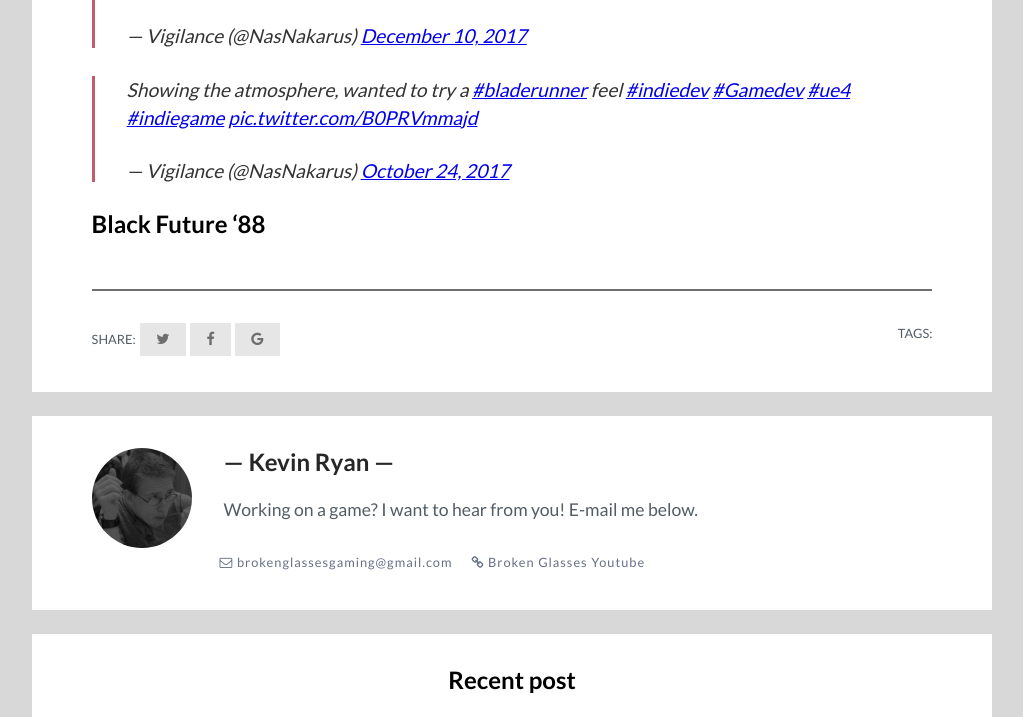
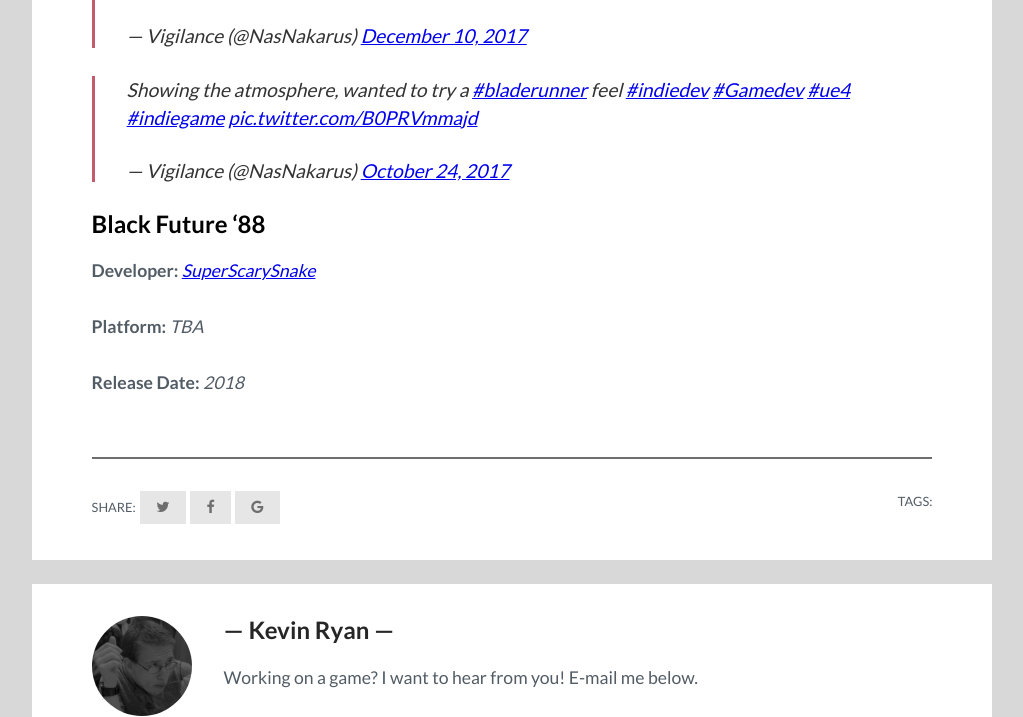
Before and after one commit to pizzapgh/broken_glasses, a Jekyll site: the page built from _posts/2017-12-11-These-Radical-Games-Will-Tug-At-Your-Nostalgia.markdown, in a window 1280 px wide and 900 px high, scrolled down 2575 px, cut to the strip 0-717 px from the top of the window. Shown: the whole strip, without its empty margins (128-1151 px from the left). Built offline with Jekyll 4.4.1, drawn with Linux system fonts in a browser that asks for light colours; nearby versions of some CDN libraries; our own code applies the rules of GitHub Pages for plain Markdown files; comment, search, counter and statistics services are not loaded.

Commit message:
Updated These Radical Games Will Tug At Your Nostalgia

```diff
--- a/_posts/2017-12-11-These-Radical-Games-Will-Tug-At-Your-Nostalgia.markdown
+++ b/_posts/2017-12-11-These-Radical-Games-Will-Tug-At-Your-Nostalgia.markdown
@@ -36,3 +36,8 @@
 <script async src="https://platform.twitter.com/widgets.js" charset="utf-8"></script>
 
 ## Black Future '88
+**Developer:** [*SuperScarySnake*](http://www.blackfuture88.com/)
+
+**Platform:** *TBA*
+
+**Release Date:** *2018*
```
